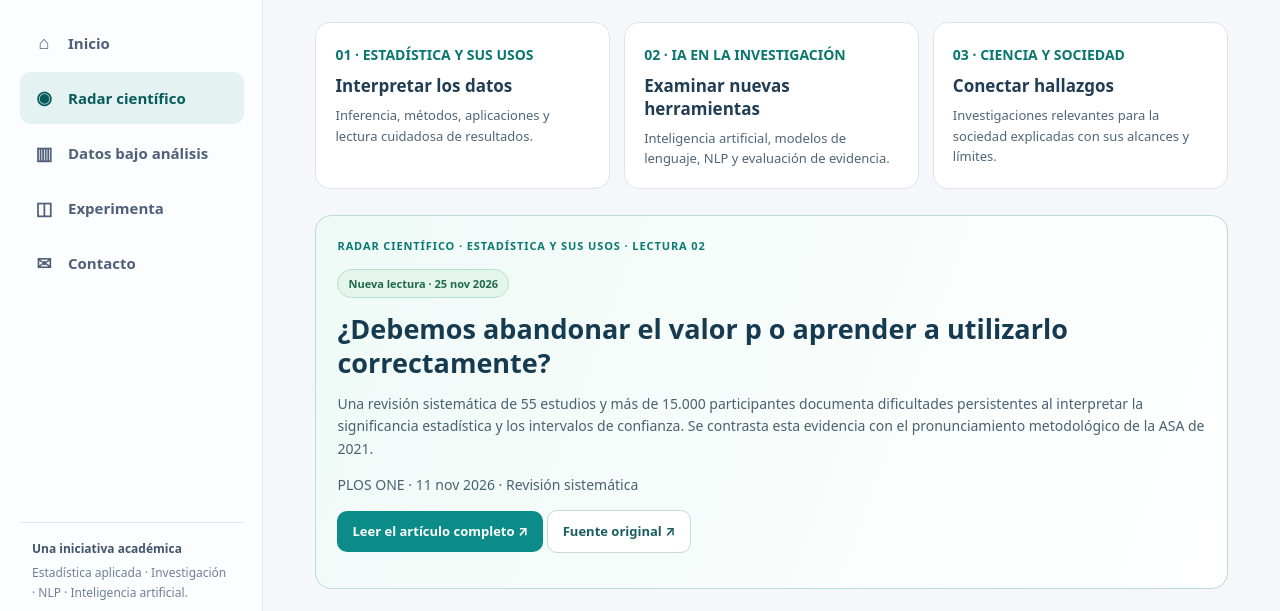
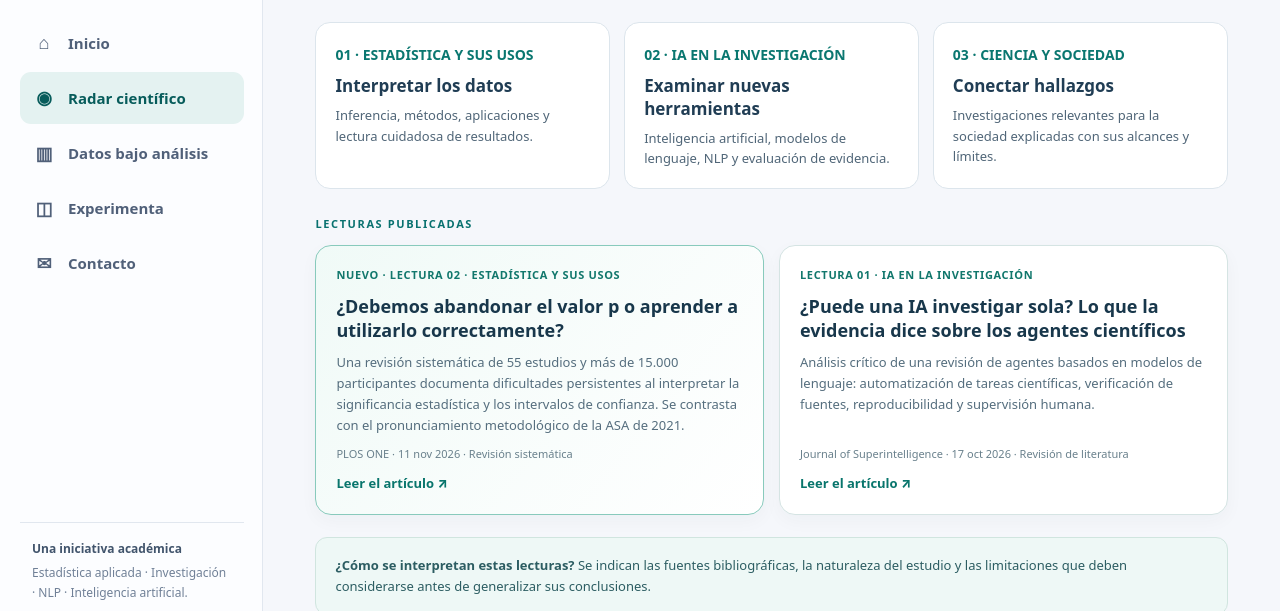
Before and after one commit to andresmgrisales/metodos-evidencia, a plain HTML site: page index.html in a window 1280 px wide. Both pictures are taken after a click on the button "Radar científico". Shown: the part 162-773 px from the top of the page. Drawn offline with Linux system fonts and the light colour scheme.

Commit message:
radar: lecturas como tarjetas cliqueables que abren su página propia
Cambio en la presentación del Radar científico aprobado por el
responsable editorial el 26/11/2026.

Justificación: las dos lecturas ocupaban recuadros grandes, y la de
agentes de IA incrustaba el artículo completo dentro de la página. Ahora
se presentan como tarjetas, igual que «Datos bajo análisis» y
Experimenta, bajo el rótulo «Lecturas publicadas», y cada una abre su
página propia en articulos/, que ya contiene el desarrollo completo.

- La lectura de agentes de IA agrega «← Volver al Radar científico» en
  su navegación y en su pie, como ya tenía la del valor p.
- Se conservan las tres áreas editoriales y la nota de interpretación.

Verificado en móvil y escritorio: las dos tarjetas abren su artículo y el
regreso lleva al Radar; Inicio, Inflación y Significancia quedan
idénticas píxel a píxel; sin errores.

Co-Authored-By: Claude Opus 5.5 <noreply@anthropic.com>
Claude-Session: https://claude.ai/code/session_01QXvreE9kNv5z8q1y4yBGt9

```diff
--- a/index.html
+++ b/index.html
@@ -443,6 +443,12 @@
 .xp-sim{max-width:780px}
 .xp-sim.xp-wide{max-width:none}
 @media(max-width:730px){.xp-intro p{font-size:15px}}
+
+/* Radar científico · lecturas como tarjetas */
+.rd-label{margin:26px 0 0}
+.rd-grid{grid-template-columns:repeat(2,minmax(0,1fr));margin-top:12px}
+@media(max-width:1050px){.rd-grid .me033-card:first-child{grid-column:auto}}
+@media(max-width:700px){.rd-grid{grid-template-columns:1fr}}
 </style>
 </head>
 <body>
@@ -645,9 +651,14 @@ function updateAmount(){if(!el('amountValue'))return;el('amountValue').textConte
       .replace('Lo que aún requiere verificación','Alcances y limitaciones de la evidencia')
       .replace('Leer artículo completo y ver infografía','Leer el análisis completo y explorar la infografía');
   }
-  function radarPublic027(){return `<section class="m27-header"><div class="eyebrow">INVESTIGACIONES · CONTEXTO · EVIDENCIA</div><h1>Radar científico</h1>
+  // Radar científico (26/11/2026): lecturas como tarjetas; cada una abre su página en articulos/.
+function radarReadings034(){return '<div class="eyebrow rd-label">LECTURAS PUBLICADAS</div><div class="me033-grid rd-grid">'
+  + '<a class="me033-card" href="articulos/valor-p-utilidad-interpretacion.html"><span class="me033-small">NUEVO · LECTURA 02 · ESTADÍSTICA Y SUS USOS</span><strong>¿Debemos abandonar el valor p o aprender a utilizarlo correctamente?</strong><p>Una revisión sistemática de 55 estudios y más de 15.000 participantes documenta dificultades persistentes al interpretar la significancia estadística y los intervalos de confianza. Se contrasta con el pronunciamiento metodológico de la ASA de 2021.</p><span class="me033-meta">PLOS ONE · 11 nov 2026 · Revisión sistemática</span><span class="me033-link">Leer el artículo ↗</span></a>'
+  + '<a class="me033-card" href="articulos/agentes-ia-investigacion-verificabilidad.html"><span class="me033-small">LECTURA 01 · IA EN LA INVESTIGACIÓN</span><strong>¿Puede una IA investigar sola? Lo que la evidencia dice sobre los agentes científicos</strong><p>Análisis crítico de una revisión de agentes basados en modelos de lenguaje: automatización de tareas científicas, verificación de fuentes, reproducibilidad y supervisión humana.</p><span class="me033-meta">Journal of Superintelligence · 17 oct 2026 · Revisión de literatura</span><span class="me033-link">Leer el artículo ↗</span></a>'
+  + '</div>';}
+function radarPublic027(){return `<section class="m27-header"><div class="eyebrow">INVESTIGACIONES · CONTEXTO · EVIDENCIA</div><h1>Radar científico</h1>
     <p>Se exploran investigaciones relevantes a partir de sus preguntas, resultados, fuentes originales y limitaciones. Cada lectura diferencia lo que reporta el estudio de las interpretaciones que pueden hacerse.</p></section>`
-    + areas027() + `<section class="a026-callout" aria-labelledby="radar-valor-p"><div class="a026-kicker">RADAR CIENTÍFICO · ESTADÍSTICA Y SUS USOS · LECTURA 02</div><p><span class="a026-badge">Nueva lectura · 25 nov 2026</span></p><h2 id="radar-valor-p">¿Debemos abandonar el valor p o aprender a utilizarlo correctamente?</h2><p>Una revisión sistemática de 55 estudios y más de 15.000 participantes documenta dificultades persistentes al interpretar la significancia estadística y los intervalos de confianza. Se contrasta esta evidencia con el pronunciamiento metodológico de la ASA de 2021.</p><p class="small muted">PLOS ONE · 11 nov 2026 · Revisión sistemática</p><p><a class="btn" href="articulos/valor-p-utilidad-interpretacion.html">Leer el artículo completo ↗</a> <a class="btn outline" href="https://doi.org/10.1371/journal.pone.0362071" target="_blank" rel="noopener noreferrer">Fuente original ↗</a></p></section>` + publishedReading027() + `<div class="m27-note"><strong>¿Cómo se interpretan estas lecturas?</strong> Se indican las fuentes bibliográficas, la naturaleza del estudio y las limitaciones que deben considerarse antes de generalizar sus conclusiones.</div>`;}
+    + areas027() + radarReadings034() + `<div class="m27-note"><strong>¿Cómo se interpretan estas lecturas?</strong> Se indican las fuentes bibliográficas, la naturaleza del estudio y las limitaciones que deben considerarse antes de generalizar sus conclusiones.</div>`;}
   function resourcesPublic027(){return resources()
      .replace(/<section class="card resource"><div class="resource-icon">✉<\/div>[\s\S]*?<\/section>/,'')
      .replace('y un espacio para solicitar orientación metodológica','para ampliar la comprensión de los temas presentados')
```
Also changed, not shown: articulos/agentes-ia-investigacion-verificabilidad.html (+2 -2 lines), 1 other file.
